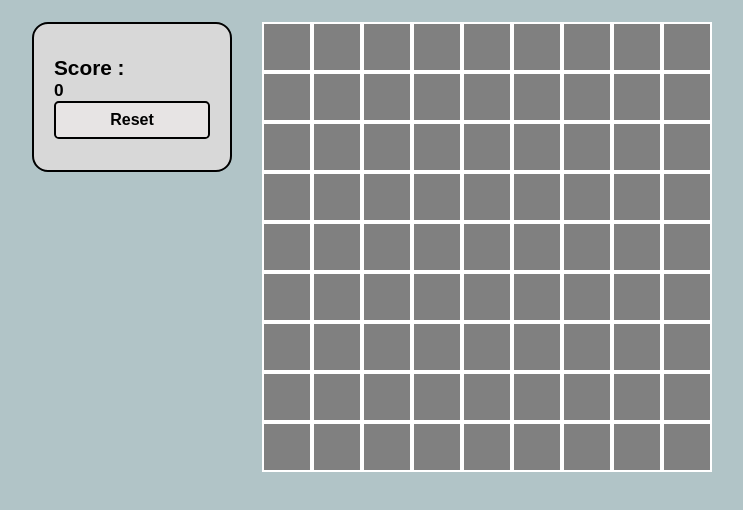
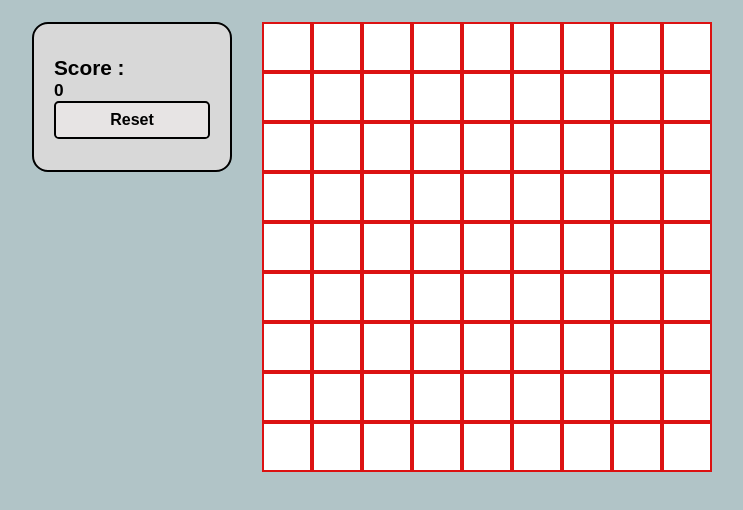
Before and after one commit to Hussain-Musharraf/Minesweeper, a plain HTML site: page index.html in a window 1280 px wide. Shown: the part 80-590 px from the top of the page, without its empty margins (268-1011 px from the left). Drawn offline with Linux system fonts and the light colour scheme.

Commit message:
background color changes

```diff
--- a/index.css
+++ b/index.css
@@ -48,8 +48,8 @@ body {
 .cellColumn {
     width :50px;
     height : 50px;
-    background :gray;
-    border :2px solid white;
+    background :white;
+    border :2px solid rgb(220, 18, 18);
 }
 
 @media only screen and (max-width: 750px) {
--- a/index.js
+++ b/index.js
@@ -45,11 +45,6 @@ function showAllBombs() {
   }
 }
 
-// const resetButton = document.getElementById("reset");
-// resetButton.addEventListener("click", () => {
-//   location.reload();
-// });
-
 function reload() {
   location.reload()
 }
```
